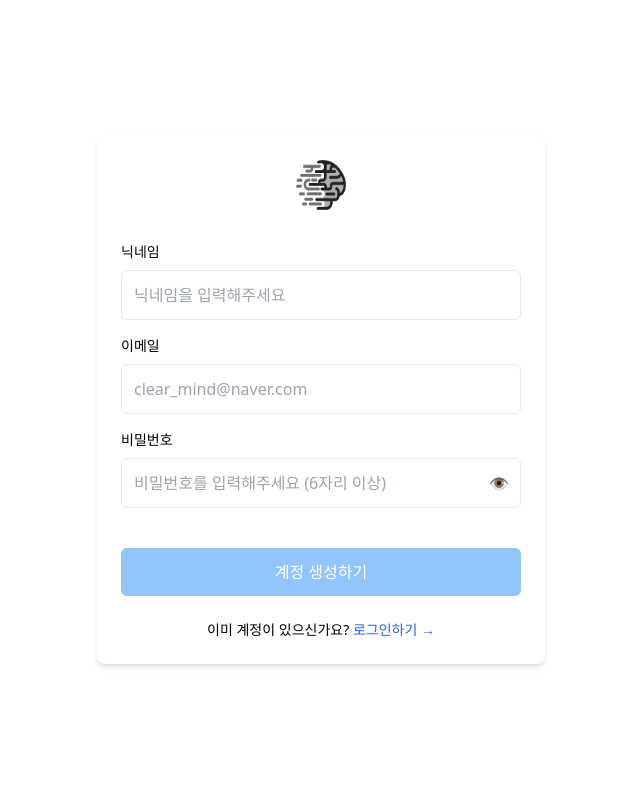
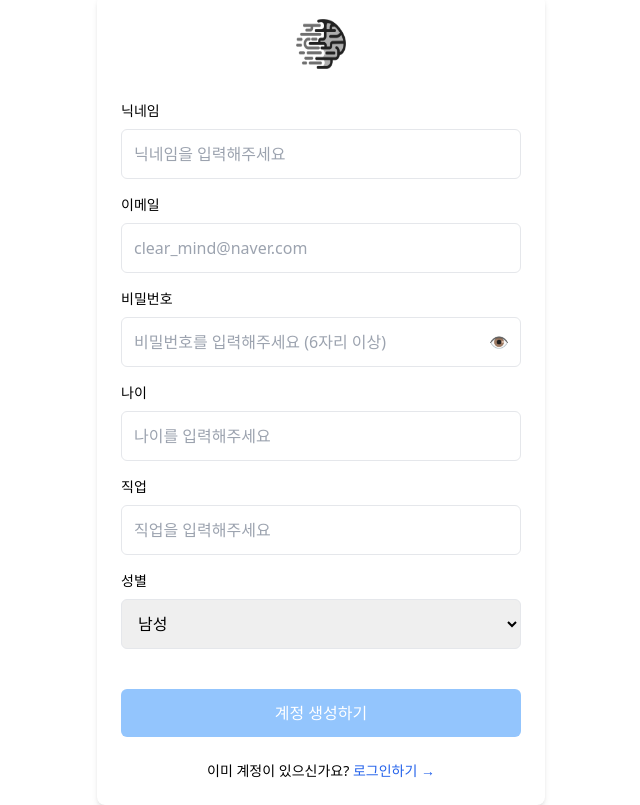
Before and after one commit to liupei8979/clear-mind-client, a React (Vite) app: page /signup in a window 1280 px wide. Shown: the whole page, without its empty margins (319-959 px from the left). Built offline with nearby package versions, Linux system fonts and the light colour scheme; no server answers.

Commit message:
Feat: 회원가입 기능 추가

```diff
--- a/src/pages/Signup.jsx
+++ b/src/pages/Signup.jsx
@@ -1,22 +1,22 @@
 import { Link, useNavigate } from 'react-router-dom'
+import { useEffect, useState } from 'react'
 
+import Auth from '@/lib/api/auth'
 import { IoMdInformationCircleOutline } from 'react-icons/io'
-import { useState } from 'react'
 
 function SignupPage() {
     const navigate = useNavigate()
     const [isLoading, setLoading] = useState(false)
-    const [clicked, setIsClicked] = useState(false)
-    const [name, setName] = useState('')
+    const [username, setUsername] = useState('')
     const [email, setEmail] = useState('')
     const [password, setPassword] = useState('')
+    const [age, setAge] = useState('')
+    const [gender, setGender] = useState('male')
+    const [occupation, setOccupation] = useState('')
     const [error, setError] = useState('')
     const [showPW, setShowPW] = useState(false)
     const [hasUpperCase, setHasUpperCase] = useState(false)
-
-    const handleLoginClick = () => {
-        setIsClicked(!clicked)
-    }
+    const [isFormValid, setFormValid] = useState(false)
 
     const togglePasswordVisibility = () => {
         setShowPW(!showPW)
@@ -25,8 +25,8 @@ function SignupPage() {
     const onChange = e => {
         const { name, value } = e.target
         let errorMessage = ''
-        if (name === 'name') {
-            setName(value)
+        if (name === 'username') {
+            setUsername(value)
         } else if (name === 'email') {
             setEmail(value)
 
@@ -38,30 +38,55 @@ function SignupPage() {
 
             if (value.length < 6) {
                 errorMessage = '비밀번호는 최소 6자 이상이어야 합니다.'
-            } else if (value.length === 0) {
-                errorMessage = ' '
             }
 
             setHasUpperCase(/[A-Z]/.test(value))
+        } else if (name === 'age') {
+            setAge(value)
+        } else if (name === 'occupation') {
+            setOccupation(value)
         }
 
         setError(errorMessage)
     }
 
-    const onSubmit = e => {
+    // 모든 필드가 유효한지 확인
+    useEffect(() => {
+        const isAllFieldsValid =
+            username.trim() !== '' &&
+            email.trim() !== '' &&
+            /^[^\s@]+@[^\s@]+\.[^\s@]+$/.test(email) &&
+            password.length >= 6 &&
+            age.trim() !== '' &&
+            occupation.trim() !== ''
+
+        setFormValid(isAllFieldsValid)
+    }, [username, email, password, age, occupation])
+
+    const onSubmit = async e => {
         e.preventDefault()
         setError('')
 
-        if (isLoading || name === '' || email === '' || password === '') return
+        if (!isFormValid || isLoading) return
 
         setLoading(true)
 
-        setTimeout(() => {
-            // Simulate successful signup process
-            console.log('User Signed Up:', { name, email })
+        try {
+            const response = await Auth.registerUser({
+                username,
+                password,
+                age: parseInt(age, 10),
+                gender,
+                occupation
+            })
+            console.log('회원가입 성공:', response)
+            navigate('/login') // 로그인 페이지로 이동
+        } catch (error) {
+            console.error('회원가입 실패:', error)
+            setError('회원가입 중 문제가 발생했습니다. 다시 시도해주세요.')
+        } finally {
             setLoading(false)
-            navigate('/login')
-        }, 2000)
+        }
     }
 
     return (
@@ -79,14 +104,14 @@ function SignupPage() {
                 <div className="mb-4">
                     <label
                         className="block text-sm text-black font-bold mb-2"
-                        htmlFor="name">
+                        htmlFor="username">
                         닉네임
                     </label>
                     <input
                         type="text"
-                        name="name"
+                        name="username"
                         placeholder="닉네임을 입력해주세요"
-                        value={name}
+                        value={username}
                         onChange={onChange}
                         className="w-full p-3 border rounded-md focus:ring focus:ring-blue-300 text-black"
                     />
@@ -129,6 +154,52 @@ function SignupPage() {
                         </button>
                     </div>
                 </div>
+                <div className="mb-4">
+                    <label
+                        className="block text-sm text-black font-bold mb-2"
+                        htmlFor="age">
+                        나이
+                    </label>
+                    <input
+                        type="number"
+                        name="age"
+                        placeholder="나이를 입력해주세요"
+                        value={age}
+                        onChange={onChange}
+                        className="w-full p-3 border rounded-md focus:ring focus:ring-blue-300 text-black"
+                    />
+                </div>
+                <div className="mb-4">
+                    <label
+                        className="block text-sm text-black font-bold mb-2"
+                        htmlFor="occupation">
+                        직업
+                    </label>
+                    <input
+                        type="text"
+                        name="occupation"
+                        placeholder="직업을 입력해주세요"
+                        value={occupation}
+                        onChange={onChange}
+                        className="w-full p-3 border rounded-md focus:ring focus:ring-blue-300 text-black"
+                    />
+                </div>
+                <div className="mb-4">
+                    <label
+                        className="block text-sm text-black font-bold mb-2"
+                        htmlFor="gender">
+                        성별
+                    </label>
+                    <select
+                        name="gender"
+                        value={gender}
+                        onChange={e => setGender(e.target.value)}
+                        className="w-full p-3 border rounded-md focus:ring focus:ring-blue-300 text-black">
+                        <option value="male">남성</option>
+                        <option value="female">여성</option>
+                        <option value="other">기타</option>
+                    </select>
+                </div>
 
                 {hasUpperCase && (
                     <p className="text-sm text-blue-600 flex items-center">
@@ -144,10 +215,9 @@ function SignupPage() {
                 )}
                 <button
                     type="submit"
-                    onClick={handleLoginClick}
-                    disabled={isLoading}
+                    disabled={!isFormValid || isLoading}
                     className={`w-full py-3 mt-6 text-white font-bold rounded-md ${
-                        clicked ? 'bg-blue-600' : 'bg-blue-300'
+                        isFormValid ? 'bg-blue-600' : 'bg-blue-300'
                     }`}>
                     {isLoading ? '로딩중...' : '계정 생성하기'}
                 </button>
```
